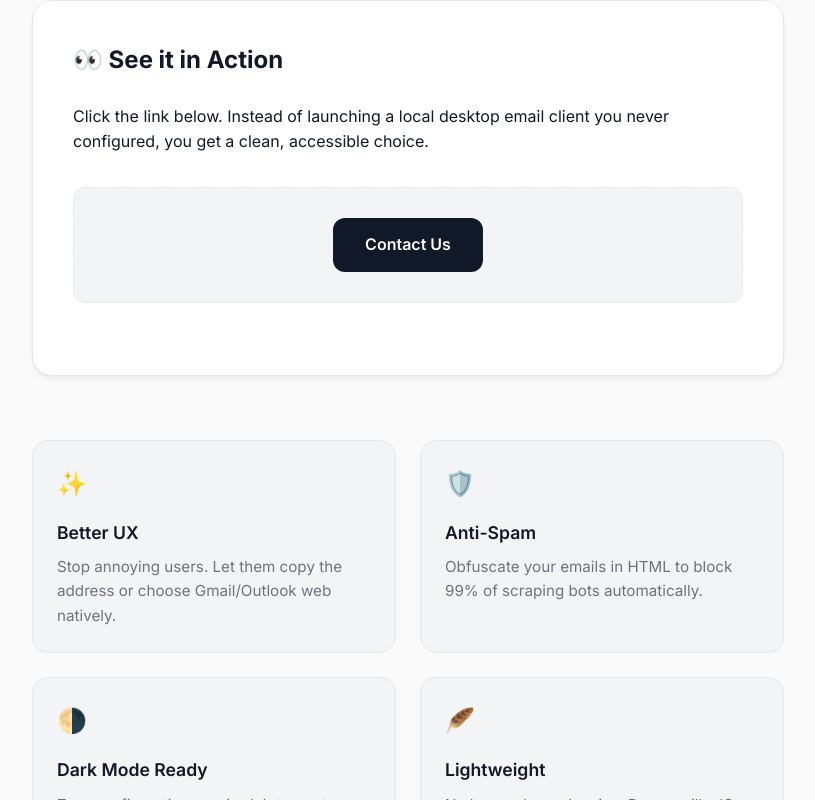
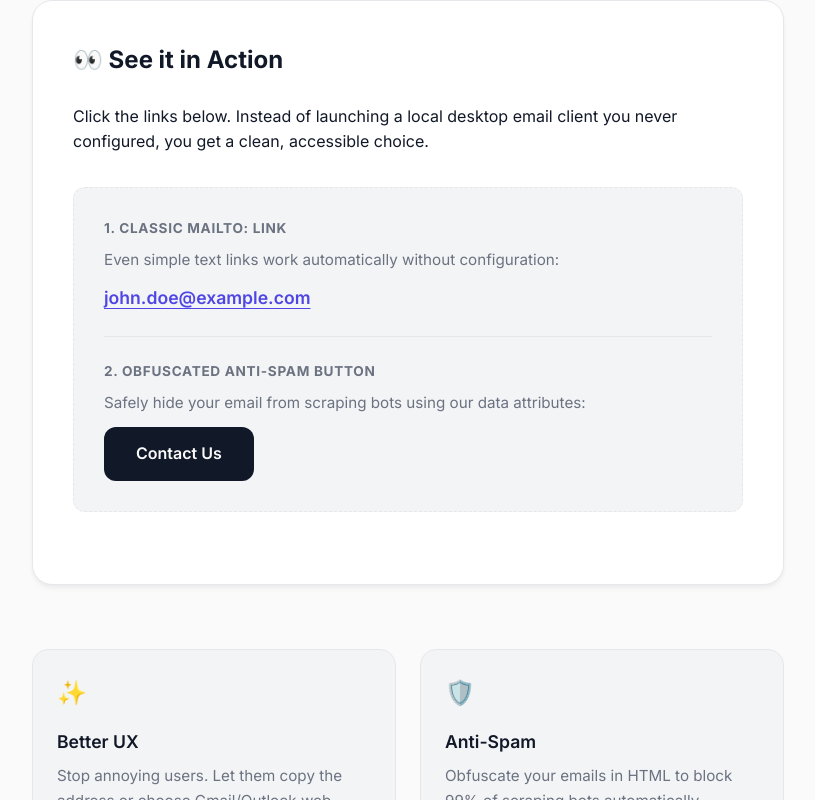
Before and after one commit to Emahhh/mailtoFixer.js, a website built with webpack: page docs/index.html in a window 1280 px wide. Both pictures are taken after a click on the link "Try Demo". Shown: the part 378-1178 px from the top of the page, without its empty margins (232-1047 px from the left). Built offline with nearby package versions, Linux system fonts and the light colour scheme.

Commit message:
docs: improve demo UX and expand demo examples

```diff
--- a/docs/index.html
+++ b/docs/index.html
@@ -54,6 +54,30 @@
             }
         }
 
+        html {
+            scroll-behavior: smooth;
+        }
+
+        @keyframes highlightPulse {
+            0% {
+                box-shadow: 0 0 0 0 rgba(79, 70, 229, 0.4);
+                border-color: var(--accent);
+            }
+
+            50% {
+                box-shadow: 0 0 0 20px rgba(79, 70, 229, 0);
+                border-color: var(--accent);
+            }
+
+            100% {
+                box-shadow: 0 0 0 0 rgba(79, 70, 229, 0);
+            }
+        }
+
+        .highlight-pulse {
+            animation: highlightPulse 1.5s ease-out;
+        }
+
         * {
             box-sizing: border-box;
             margin: 0;
@@ -87,6 +111,7 @@
             margin-bottom: 16px;
             background: linear-gradient(135deg, var(--text-main) 0%, var(--text-muted) 100%);
             -webkit-background-clip: text;
+            background-clip: text;
             -webkit-text-fill-color: transparent;
         }
 
@@ -288,13 +313,31 @@
 
         <section id="demo">
             <h2>👀 See it in Action</h2>
-            <p>Click the link below. Instead of launching a local desktop email client you never configured, you get a
+            <p>Click the links below. Instead of launching a local desktop email client you never configured, you get a
                 clean, accessible choice.</p>
 
-            <div class="demo-box">
-                <!-- Using obfuscation format so it protects against bots too -->
-                <a href="#" class="demo-btn" data-mailtofixer-username="hello"
-                    data-mailtofixer-domain="example.com">Contact Us</a>
+            <div class="demo-box" style="display: flex; flex-direction: column; gap: 24px; text-align: left;">
+                <div>
+                    <h4
+                        style="margin-bottom: 8px; color: var(--text-muted); font-size: 0.85rem; text-transform: uppercase; letter-spacing: 0.05em;">
+                        1. Classic mailto: Link</h4>
+                    <p style="font-size: 0.95rem; margin-bottom: 12px; color: var(--text-muted);">Even simple text links
+                        work automatically without configuration:</p>
+                    <a href="mailto:john.doe@example.com"
+                        style="color: var(--accent); font-weight: 600; font-size: 1.1rem; text-decoration: underline; text-underline-offset: 4px;">john.doe@example.com</a>
+                </div>
+
+                <div style="height: 1px; background-color: var(--border); width: 100%;"></div>
+
+                <div>
+                    <h4
+                        style="margin-bottom: 8px; color: var(--text-muted); font-size: 0.85rem; text-transform: uppercase; letter-spacing: 0.05em;">
+                        2. Obfuscated Anti-Spam Button</h4>
+                    <p style="font-size: 0.95rem; margin-bottom: 12px; color: var(--text-muted);">Safely hide your email
+                        from scraping bots using our data attributes:</p>
+                    <a href="#" class="demo-btn" data-mailtofixer-username="hello"
+                        data-mailtofixer-domain="example.com">Contact Us</a>
+                </div>
             </div>
         </section>
 
@@ -352,6 +395,19 @@
             <p>Built with ❤️ by <a href="https://github.com/Emahhh" target="_blank">Emahhh</a>. Licensed under MIT.</p>
         </footer>
     </div>
+
+    <script>
+        document.querySelector('a[href="#demo"]').addEventListener('click', function () {
+            const demoSection = document.getElementById('demo');
+
+            // Add pulse highlight effect after a short delay (for smooth scroll to catch up)
+            setTimeout(() => {
+                demoSection.classList.remove('highlight-pulse');
+                void demoSection.offsetWidth; // Trigger reflow to restart animation
+                demoSection.classList.add('highlight-pulse');
+            }, 400);
+        });
+    </script>
 </body>
 
 </html>
```
